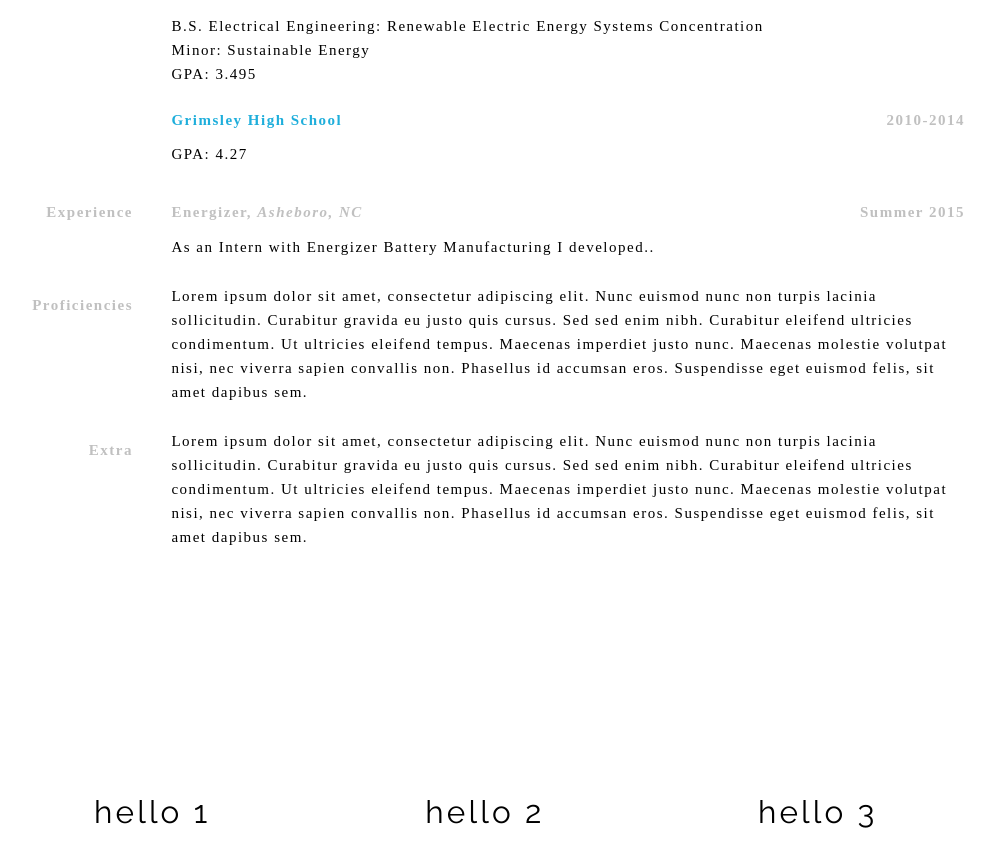
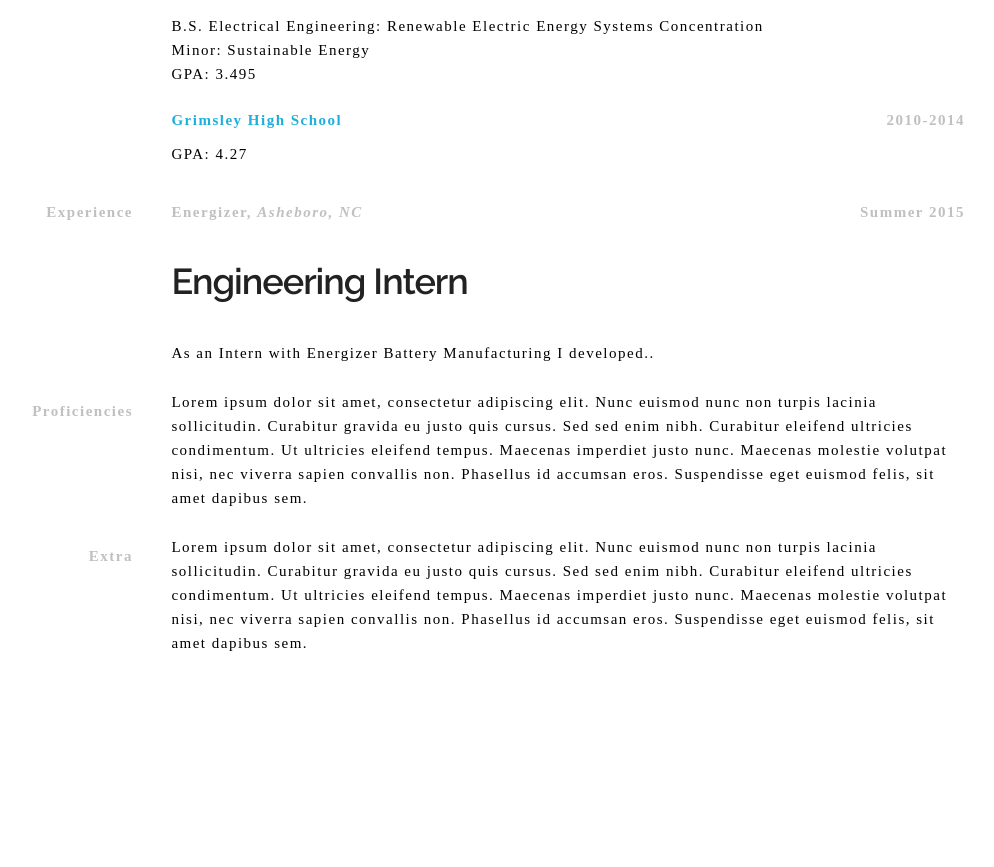
Before and after one commit to jacksoncwilliams/jackson-erin, a Jekyll site: the page built from simpleindex.html, in a window 1280 px wide and 900 px high, scrolled down 2399 px. Shown: the top 867 px of the window, without its empty margins (155-1149 px from the left). Built offline with Jekyll 4.4.1, drawn with Linux system fonts in a browser that asks for light colours; nearby versions of some CDN libraries; some web fonts are replaced.

Commit message:
Update simpleindex.html

```diff
--- a/simpleindex.html
+++ b/simpleindex.html
@@ -173,6 +173,9 @@ title: Jackson Williams
                                                 Energizer, <em>Asheboro, NC</em>
                                                 <div class="date">Summer 2015</div>
                                     </h2>
+                                    <h3>
+                                                Engineering Intern
+                                    </h3>
                                     <p>
                                                 As an Intern with Energizer Battery Manufacturing I developed..
                                     </p>
```
